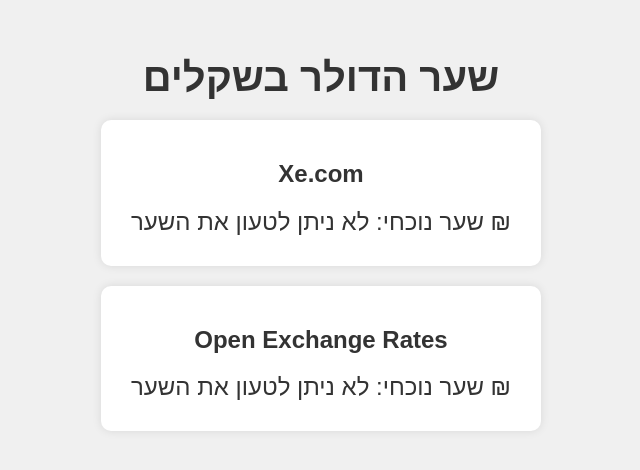
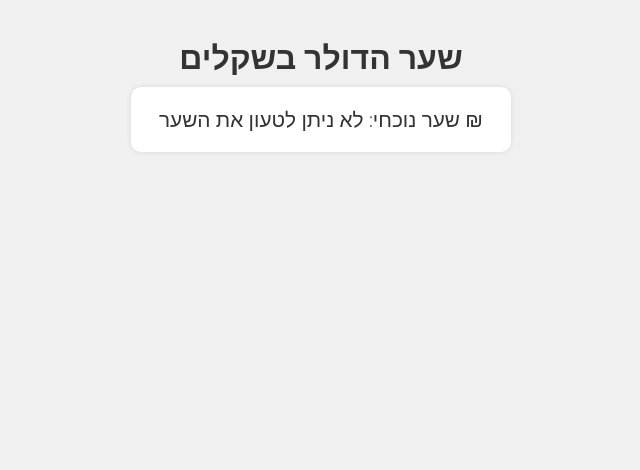
Before and after one commit to med8765/-, a plain HTML site: page index.html in a window 1280 px wide. Shown: the whole page, without its empty margins (319-959 px from the left). Drawn offline with Linux system fonts and the light colour scheme; no server answers.

Commit message:
Update index.html

```diff
--- a/index.html
+++ b/index.html
@@ -4,31 +4,30 @@
     <meta charset="UTF-8">
     <meta name="viewport" content="width=device-width, initial-scale=1.0">
     <title>שער הדולר בשקלים</title>
+    <link href="https://fonts.googleapis.com/css2?family=Raleway:wght@400;600&display=swap" rel="stylesheet">
     <style>
         body {
-            font-family: 'Arial', sans-serif;
+            font-family: 'Raleway', sans-serif;
             text-align: center;
             background-color: #f0f0f0;
             color: #333;
-            padding: 20px;
+            padding: 10px;
         }
         h1 {
-            font-size: 2.5em;
-            margin-bottom: 20px;
+            font-size: 2em;
+            margin-bottom: 10px;
         }
         p {
-            font-size: 1.5em;
-            margin: 10px 0;
+            font-size: 1.3em;
+            margin: 5px 0;
         }
         .rate-container {
             background-color: #fff;
-            padding: 20px;
+            padding: 15px;
             border-radius: 10px;
-            box-shadow: 0 0 10px rgba(0,0,0,0.1);
-            margin-bottom: 20px;
-            max-width: 400px;
-            margin-left: auto;
-            margin-right: auto;
+            box-shadow: 0 0 5px rgba(0,0,0,0.1);
+            max-width: 350px;
+            margin: 0 auto;
         }
     </style>
 </head>
@@ -36,31 +35,10 @@
     <h1>שער הדולר בשקלים</h1>
 
     <div class="rate-container">
-        <h2>Xe.com</h2>
-        <p>שער נוכחי: <span id="usd-rate-xe">טוען...</span> ₪</p>
-    </div>
-
-    <div class="rate-container">
-        <h2>Open Exchange Rates</h2>
         <p>שער נוכחי: <span id="usd-rate-oer">טוען...</span> ₪</p>
     </div>
 
     <script>
-        async function getUSDRateXE() {
-            try {
-                const response = await fetch('https://cors-anywhere.herokuapp.com/https://www.xe.com/currencyconverter/convert/?Amount=1&From=USD&To=ILS');
-                const text = await response.text();
-                const parser = new DOMParser();
-                const doc = parser.parseFromString(text, 'text/html');
-                const rateElement = doc.querySelector('.result__BigRate-sc-1bsijpp-1.iGrAod');
-                const rate = rateElement ? rateElement.textContent.trim().split(' ')[0] : 'לא זמין';
-                document.getElementById('usd-rate-xe').textContent = rate;
-            } catch (error) {
-                document.getElementById('usd-rate-xe').textContent = 'לא ניתן לטעון את השער';
-                console.error('Error fetching exchange rate from Xe:', error);
-            }
-        }
-
         async function getUSDRateOER() {
             const apiKey = 'ffabddc47236416ebcbdb75538a1ba58'; // המזהה שסיפקת
             try {
@@ -74,7 +52,6 @@
             }
         }
 
-        getUSDRateXE();
         getUSDRateOER();
     </script>
 </body>
```
